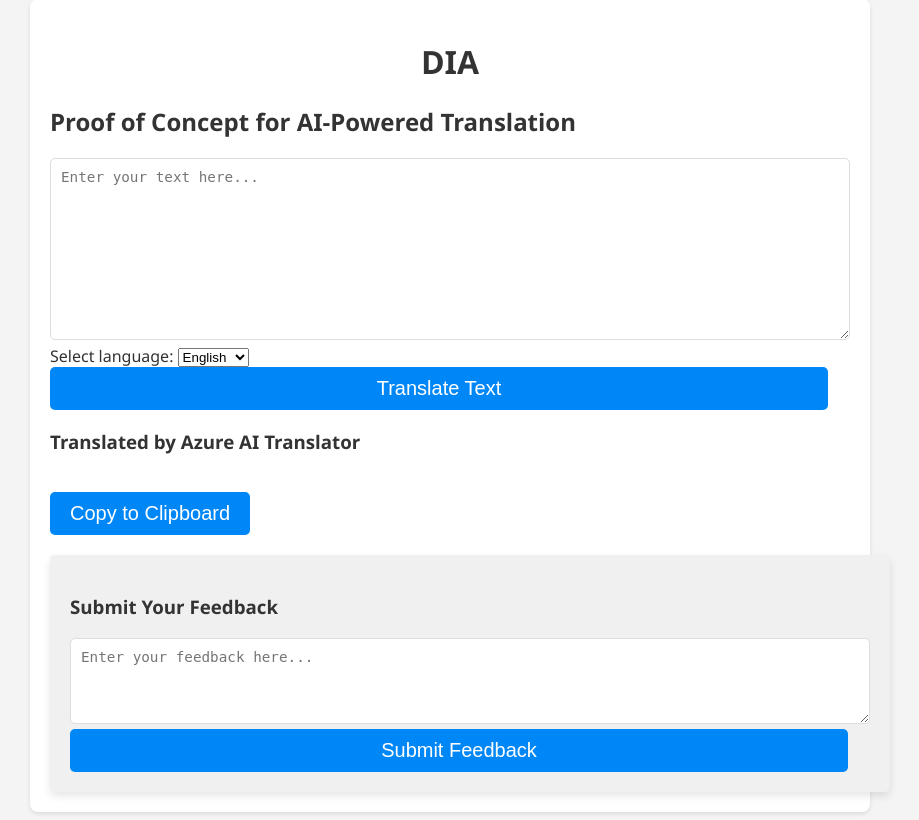
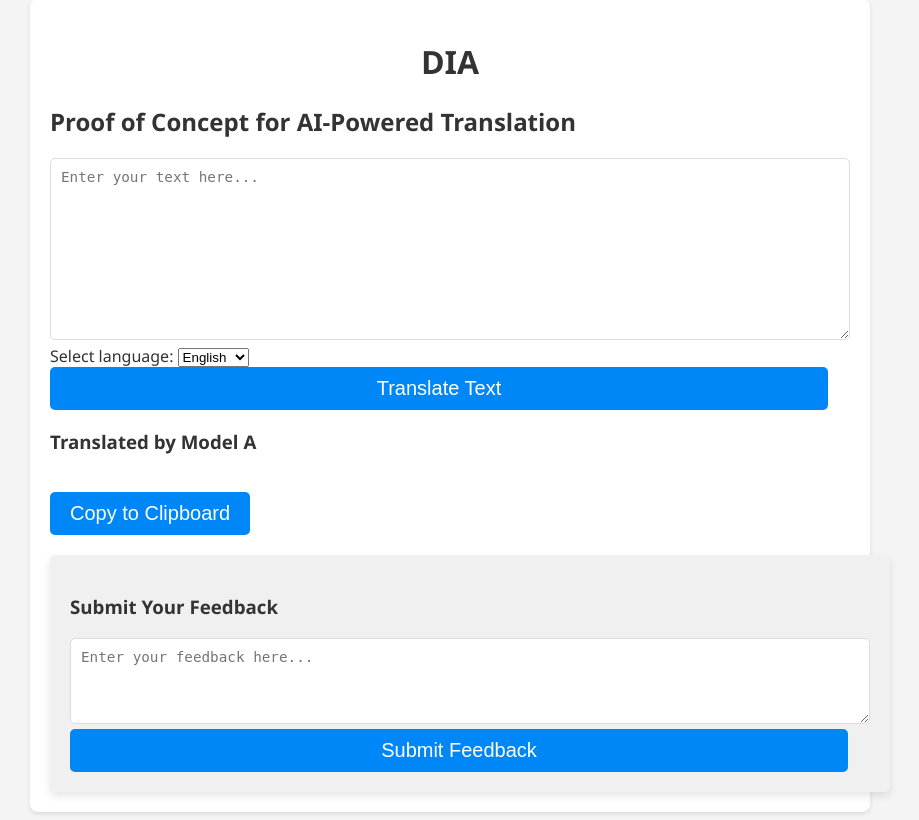
Before and after one commit to sxh771/ai-translations-dia, a Flask app: page / in a window 1280 px wide. Shown: the part 21-841 px from the top of the page, without its empty margins (190-1109 px from the left). Run offline with Flask 3, Linux system fonts and the light colour scheme; parts of the project's set-up code (start-up, migrations or seed data) failed here and were passed over.

Commit message:
The Azure AI translation was renamed to Model A for a double-blind test.

```diff
--- a/templates/index.html
+++ b/templates/index.html
@@ -89,8 +89,8 @@
                 </select><br>
                 <input type="submit" value="Translate Text">
             </form>
-
-            <h3 class="translated-header">Translated by Azure AI Translator</h3>
+            <!-- I am going to call Azure AI translator Model A -->
+            <h3 class="translated-header">Translated by Model A</h3>
             <div id="translated_content"></div>
             <button id="copyButton">Copy to Clipboard</button>
             <div id="feedback_form">
```
